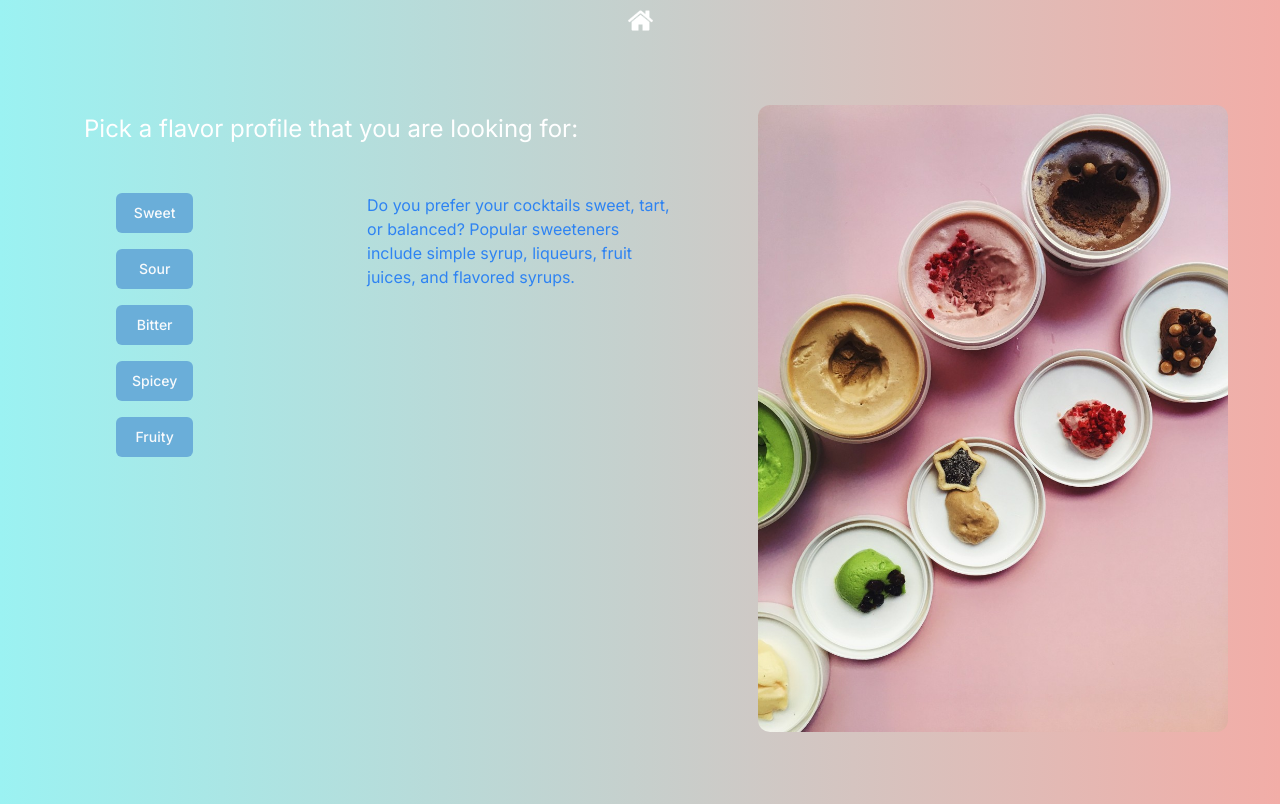
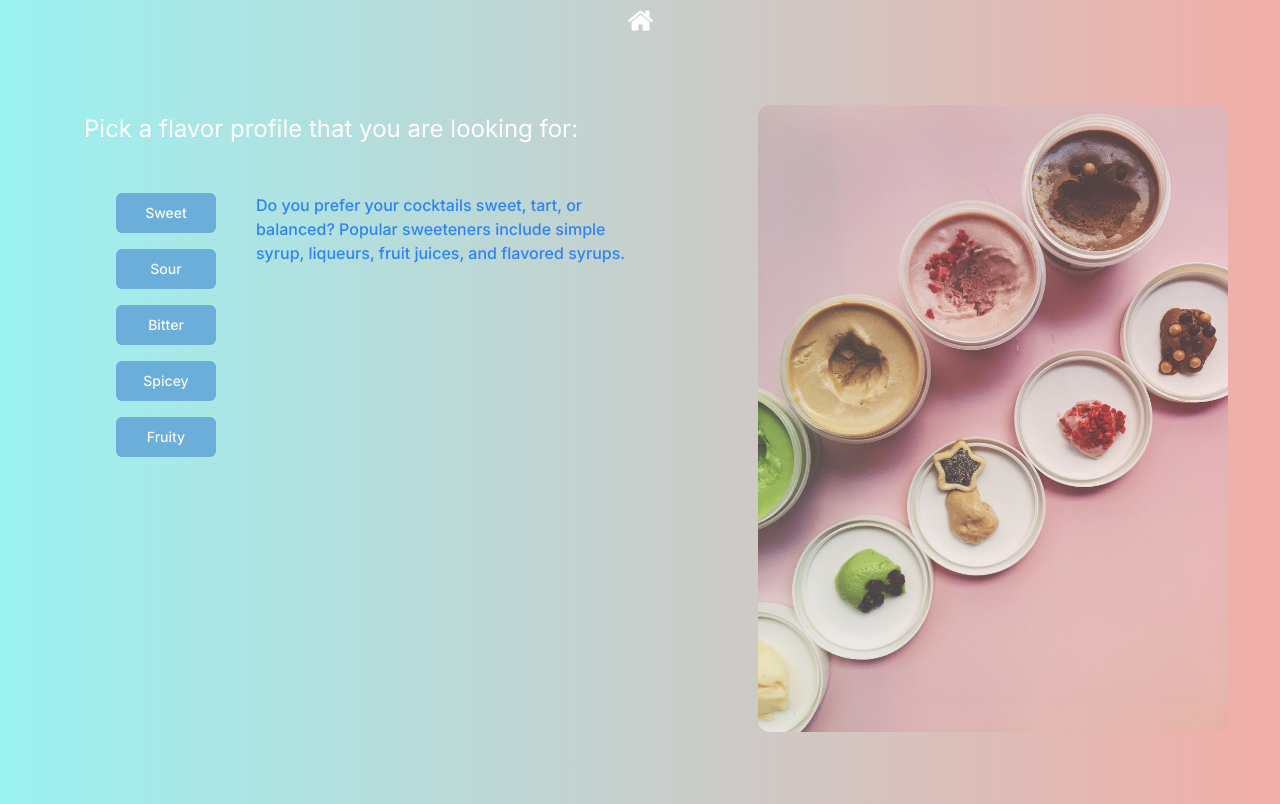
Before and after one commit to kingkwongsta/mixology, a Next.js app: page / in a window 1280 px wide. Both pictures are taken after a click on the button "Start Mixing". Built offline with nearby package versions, Linux system fonts and the light colour scheme.

Commit message:
wrap up styles and image opactiy for eahc component

```diff
--- a/src/app/components/ButtonListDropdown.jsx
+++ b/src/app/components/ButtonListDropdown.jsx
@@ -30,12 +30,12 @@ export default function ButtonListDropdown({
   return (
     <>
       <div className="flex flex-row m-8">
-        <div className="basis-2/5 flex">
+        <div className="flex">
           <div className="flex flex-col">
             {buttonContent.map((content, index) => (
               <Button
                 key={index}
-                className={`bg-[#6AAED9] my-2 max-w-[140px] hover:bg-opacity-75 ${
+                className={`bg-[#6AAED9] my-2 min-w-[100px] max-w-[160px] hover:bg-opacity-75 ${
                   index === selectedButton && backgroundColor
                 }`}
                 onMouseEnter={() => setIsHovered(content.description)}
@@ -54,9 +54,9 @@ export default function ButtonListDropdown({
             ))}
           </div>
         </div>
-        <div className="basis-3/5">
+        <div className="mx-10">
           {isHovered && (
-            <div className="hover-description mx-5 my-2 max-w-[400px] text-[#2E83F2]">
+            <div className="hover-description my-2 max-w-[400px] text-[#2E83F2] text-md font-medium">
               {isHovered}
             </div>
           )}
--- a/src/app/components/GenerateCocktail.jsx
+++ b/src/app/components/GenerateCocktail.jsx
@@ -88,7 +88,7 @@ export default function GenerateCocktail({}) {
   };
   return (
     <div className="mt-10 flex flex-col items-center">
-      <div className="shadow-sm p-2 rounded-lg">
+      <div className="shadow-xs p-2 rounded-lg">
         <p className="text-lg">
           You are in a{" "}
           <span
--- a/src/app/components/RecipeCard.jsx
+++ b/src/app/components/RecipeCard.jsx
@@ -51,7 +51,7 @@ export default function RecipeCard({ drinkRecipe }) {
         </div>
         <div className="shadow-xl rounded-xl">
           <Image
-            className="rounded-xl opacity-40"
+            className="rounded-xl opacity-50"
             src="/images/drink.jpg"
             alt="drink"
             width={350}
--- a/src/app/layout/QuestionLayout.jsx
+++ b/src/app/layout/QuestionLayout.jsx
@@ -11,7 +11,7 @@ export default function RightImage({ children }) {
           <div className="basis-3/5 min-h-[500px]">{children}</div>
           <div className="basis-2/5 min-h-[500px]">
             <Image
-              className="rounded-xl my-8"
+              className="rounded-xl my-8 opacity-70"
               src={imageSrc}
               alt={imageAlt}
               width={500}
@@ -23,7 +23,7 @@ export default function RightImage({ children }) {
         <div className="flex flex-row">
           <div className="basis-2/5 min-h-[500px]">
             <Image
-              className="rounded-xl my-8"
+              className="rounded-xl my-8 opacity-70"
               src={imageSrc}
               alt={imageAlt}
               width={500}
```
